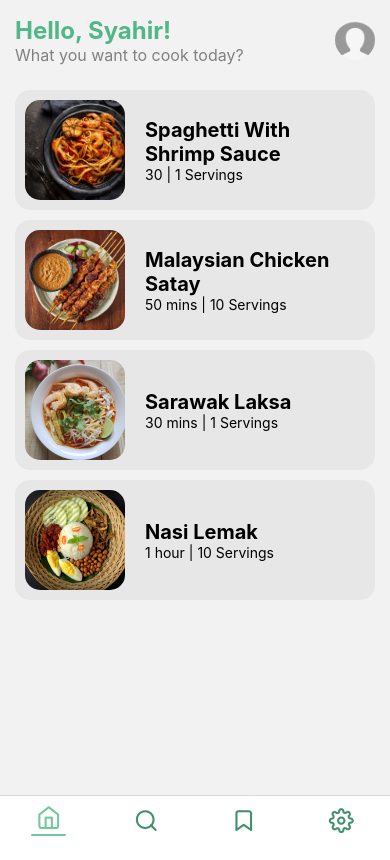
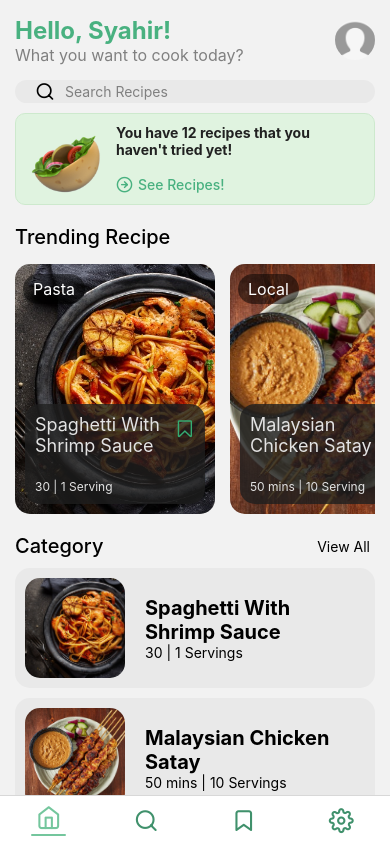
Before and after one commit to syahirdev/food-recipe, a React Native app in the folder client/: screen /Home in a window 390 px wide. Built offline with nearby package versions, Linux system fonts and the light colour scheme.

Commit message:
add home content

```diff
--- a/client/src/components/CategoryCard.tsx
+++ b/client/src/components/CategoryCard.tsx
@@ -26,7 +26,7 @@ const styles = StyleSheet.create({
         padding: 10,
         marginTop: 10,
         borderRadius: 15,
-        backgroundColor: "#e7e7e7"
+        backgroundColor: "#e9e9e9"
     },
     image: {
         width: 100,
--- a/client/src/components/TabIcon.tsx
+++ b/client/src/components/TabIcon.tsx
@@ -1,5 +1,6 @@
 import React from "react";
 import { StyleSheet, View } from "react-native";
+// @ts-ignore
 import Icon from "react-native-vector-icons/Feather";
 
 interface Props {
--- /dev/null
+++ b/client/src/components/TrendingCard.tsx
@@ -0,0 +1,88 @@
+import React from "react";
+import { Image, StyleSheet, Text, TouchableOpacity, View } from "react-native";
+// @ts-ignore
+import Icon from "react-native-vector-icons/FontAwesome";
+
+export const TrendingCard = ({item, onPress}: any) => {
+    return (
+        <TouchableOpacity onPress={onPress} style={styles.container}>
+            <Image
+                resizeMode={"cover"}
+                source={item.image}
+                style={styles.image}/>
+
+            <View style={styles.body}>
+                <Text style={styles.bodyText}>{item.category}</Text>
+            </View>
+
+            <View style={styles.footer}>
+                <View style={styles.footerWrapper}>
+                    <Text style={styles.footerTitle}>{item.name}</Text>
+                    <Icon
+                        name={item.isBookmark ? "bookmark" : "bookmark-o"}
+                        style={styles.bookmarkIcon}
+                        size={20}
+                        color={"#35ac72"}/>
+                </View>
+                <Text style={styles.footerText}>{item.duration} | {item.serving} Serving</Text>
+            </View>
+        </TouchableOpacity>
+    );
+};
+
+const styles = StyleSheet.create({
+    container: {
+        height: 250,
+        width: 200,
+        marginTop: 15,
+        marginRight: 15,
+        borderRadius: 15,
+        overflow: "hidden",
+        position: "relative"
+    },
+    image: {
+        height: 250,
+        width: 200
+    },
+    body: {
+        position: "absolute",
+        top: 10,
+        left: 8,
+        backgroundColor: "rgba(0,0,0,0.5)",
+        paddingVertical: 5,
+        paddingHorizontal: 10,
+        borderRadius: 50
+    },
+    bodyText: {
+        color: "white",
+        fontSize: 16
+    },
+    footer: {
+        position: "absolute",
+        bottom: 10,
+        left: 10,
+        right: 10,
+        height: 100,
+        backgroundColor: "rgba(31,31,31,0.8)",
+        borderRadius: 15,
+        padding: 10
+    },
+    footerWrapper: {
+        flex: 1,
+        flexDirection: "row",
+        justifyContent: "space-between"
+    },
+    footerTitle: {
+        color: "#e3e3e3",
+        fontSize: 18,
+        width: "80%"
+    },
+    bookmarkIcon: {
+        marginTop: 5,
+        marginRight: 3
+    },
+    footerText: {
+        color: "#e3e3e3",
+        fontSize: 12
+    }
+});
--- a/client/src/navigation/Tabs.tsx
+++ b/client/src/navigation/Tabs.tsx
@@ -6,7 +6,9 @@ import { TabIcon } from "../components/TabIcon";
 const Tab = createBottomTabNavigator();
 
 export const Tabs = () => {
+
     return (
+        // @ts-ignore
         <Tab.Navigator tabBarOptions={{
             showLabel: false
         }}>
--- a/client/src/screens/Home.tsx
+++ b/client/src/screens/Home.tsx
@@ -1,10 +1,98 @@
 import React from "react";
-import { FlatList, Image, SafeAreaView, StyleSheet, Text, TouchableOpacity, View } from "react-native";
+import { FlatList, Image, SafeAreaView, StyleSheet, Text, TextInput, TouchableOpacity, View } from "react-native";
 import { data } from "../assets/data";
 import { CategoryCard } from "../components/CategoryCard";
 import images from "../assets/images";
+// @ts-ignore
+import Icon from "react-native-vector-icons/Feather";
+import { TrendingCard } from "../components/TrendingCard";
 
 export const Home = ({navigation}: any) => {
+
+    const HeaderSection = () => {
+        return (
+            <View style={styles.header}>
+                {/*Header*/}
+                <View style={{flex: 1}}>
+                    <Text style={styles.headerTitle}>Hello, Syahir!</Text>
+                    <Text style={styles.headerSubtitle}>What you want to cook today?</Text>
+                </View>
+                {/*Profile Picture*/}
+                {/*TODO: navigate to profile page*/}
+                <TouchableOpacity onPress={() => {
+                    console.log("TODO: navigate to profile page");
+                }}>
+                    <Image style={styles.profileImg} source={images.profile}/>
+                </TouchableOpacity>
+            </View>
+        );
+    };
+
+    const SearchSection = () => {
+        return (
+            <View style={styles.search}>
+                <Icon name={"search"} size={20}/>
+                <TextInput
+                    style={styles.searchInput}
+                    placeholder={"Search Recipes"}
+                    placeholderTextColor={"gray"}
+                />
+            </View>
+        );
+    };
+
+    const RecipeSection = () => {
+        return (
+            <View style={styles.recipe}>
+                <Image
+                    source={images.recipe}
+                    style={styles.recipeImg}
+                />
+                <View style={styles.recipeBody}>
+                    <Text style={styles.recipeText}>You have 12 recipes that you haven't tried yet!</Text>
+                    {/*TODO: navigate to list of recipes page*/}
+                    <TouchableOpacity
+                        onPress={() => console.log("TODO: navigate to list of recipes page")}
+                        style={styles.recipeLink}>
+                        <Icon name={"arrow-right-circle"} size={17} color={"#49b180"}/>
+                        <Text style={styles.recipeLinkText}>See Recipes!</Text>
+                    </TouchableOpacity>
+                </View>
+            </View>
+        );
+    };
+
+    const TrendingSection = () => {
+        return (
+            <View style={styles.trending}>
+                <Text style={styles.trendingTitle}>Trending Recipe</Text>
+                <FlatList
+                    data={data}
+                    horizontal
+                    showsHorizontalScrollIndicator={false}
+                    keyExtractor={item => `${item.id}`}
+                    renderItem={({item}) => (
+                        // TODO: navigate to trending recipe page
+                        <TrendingCard
+                            item={item}
+                            onPress={() => console.log("TODO: navigate to trending recipe page")}
+                        />
+                    )}
+                />
+            </View>
+        );
+    };
+
+    const CategorySection = () => {
+        return (
+            <View style={styles.category}>
+                <Text style={styles.categoryText}>Category</Text>
+                <TouchableOpacity>
+                    <Text style={styles.viewAllText}>View All</Text>
+                </TouchableOpacity>
+            </View>
+        );
+    };
 
     return (
         <SafeAreaView style={styles.container}>
@@ -12,20 +100,13 @@ export const Home = ({navigation}: any) => {
                 data={data}
                 keyExtractor={item => `${item.id}`}
                 ListHeaderComponent={
-                    <View style={styles.header}>
-                        {/*Header*/}
-                        <View style={{flex: 1}}>
-                            <Text style={styles.headerTitle}>Hello, Syahir!</Text>
-                            <Text style={styles.headerSubtitle}>What you want to cook today?</Text>
-                        </View>
-                        {/*Profile Picture*/}
-                        <TouchableOpacity onPress={() => {
-                            //TODO: navigate to profile page
-                            console.log("Profile");
-                        }}>
-                            <Image style={styles.profileImg} source={images.profile}/>
-                        </TouchableOpacity>
-                    </View>
+                    <>
+                        <HeaderSection/>
+                        <SearchSection/>
+                        <RecipeSection/>
+                        <TrendingSection/>
+                        <CategorySection/>
+                    </>
                 }
                 renderItem={({item}) => (
                     <CategoryCard
@@ -54,7 +135,7 @@ const styles = StyleSheet.create({
         height: 80
     },
     headerTitle: {
-        color: "#52b788",
+        color: "#49b180",
         fontSize: 24,
         fontWeight: "bold"
     },
@@ -67,10 +148,73 @@ const styles = StyleSheet.create({
         height: 40,
         borderRadius: 40 / 2
     },
-    itemText: {
-        color: "red"
+    search: {
+        flexDirection: "row",
+        alignItems: "center",
+        backgroundColor: "#e9e9e9",
+        borderRadius: 50,
+        paddingHorizontal: 20
+    },
+    searchInput: {
+        marginLeft: 10
+    },
+    recipe: {
+        flexDirection: "row",
+        marginTop: 10,
+        backgroundColor: "#e0f3e0",
+        borderColor: "#cde9cd",
+        borderWidth: 1,
+        borderRadius: 10,
+        paddingTop: 10,
+        paddingHorizontal: 10
+    },
+    recipeImg: {
+        width: 80,
+        height: 80
+    },
+    recipeBody: {
+        flex: 1,
+        paddingLeft: 10,
+        justifyContent: "space-between"
+    },
+    recipeText: {
+        color: "#212121",
+        fontSize: 14,
+        fontWeight: "700"
+    },
+    recipeLink: {
+        flexDirection: "row",
+        alignItems: "center",
+        marginBottom: 10
+    },
+    recipeLinkText: {
+        marginLeft: 5,
+        color: "#49b180",
+        fontWeight: "500"
+    },
+    trending: {
+        marginTop: 20
+    },
+    trendingTitle: {
+        color: "black",
+        fontSize: 20,
+        fontWeight: "500"
+    },
+    category: {
+        flexDirection: "row",
+        alignItems: "center",
+        marginTop: 20
+    },
+    categoryText: {
+        flex: 1,
+        fontSize: 20,
+        fontWeight: "500",
+        color: "black"
+    },
+    viewAllText: {
+        marginRight: 5
     },
     footer: {
-        marginBottom: 100
+        marginBottom: 10
     }
 });
```
